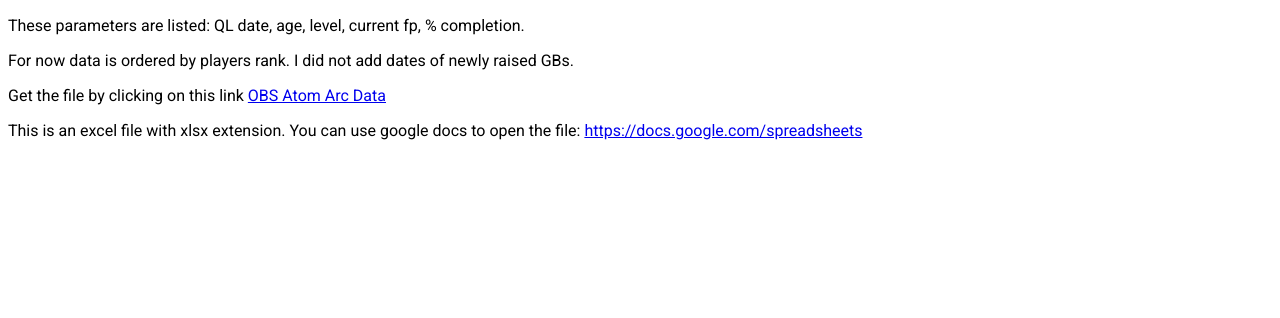
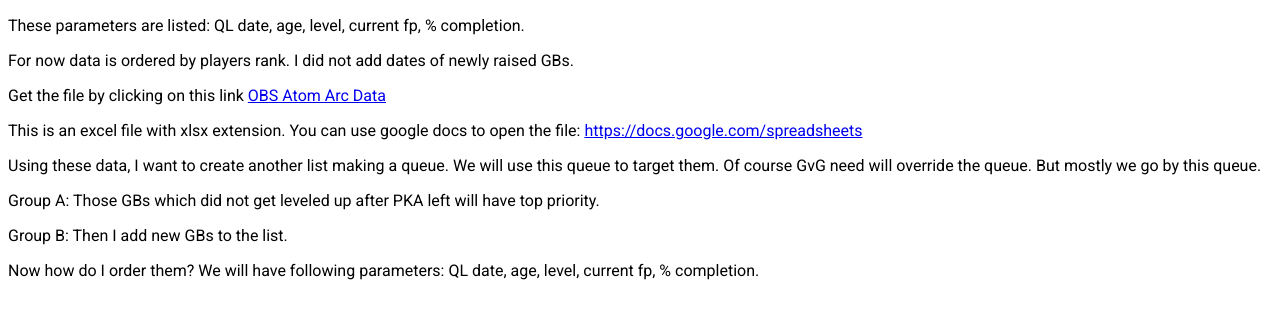
Before and after one commit to xhrajax/1-X, a plain HTML site: page index.html in a window 1280 px wide. Drawn offline with Linux system fonts and the light colour scheme.

Commit message:
Updated content

```diff
--- a/index.html
+++ b/index.html
@@ -14,9 +14,20 @@
 
 <body>
 	<p>These parameters are listed: QL date, age, level, current fp, % completion.</p>
+
 	<p>For now data is ordered by players rank. I did not add dates of newly raised GBs.</p>
+
 	<p>Get the file by clicking on this link <a href="2017-01-11-obs-atom-arc.xlsx" download="2017-01-11-obs-atom-arc.xlsx">OBS Atom Arc Data</a></p>
+
 	<p>This is an excel file with xlsx extension. You can use google docs to open the file: <a href="https://docs.google.com/spreadsheets">https://docs.google.com/spreadsheets</a></p>
+
+	<p>Using these data, I want to create another list making a queue. We will use this queue to target them. Of course GvG need will override the queue. But mostly we go by this queue.</p>
+
+	<p>Group A: Those GBs which did not get leveled up after PKA left will have top priority.</p>
+
+	<p>Group B: Then I add new GBs to the list.</p>
+
+	<p>Now how do I order them? We will have following parameters: QL date, age, level, current fp, % completion.</p>
 
 	<script src="js/scripts.js"></script>
 </body>
```
